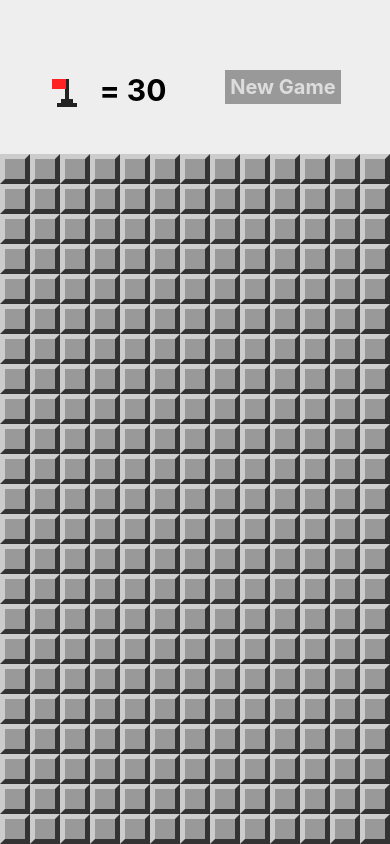
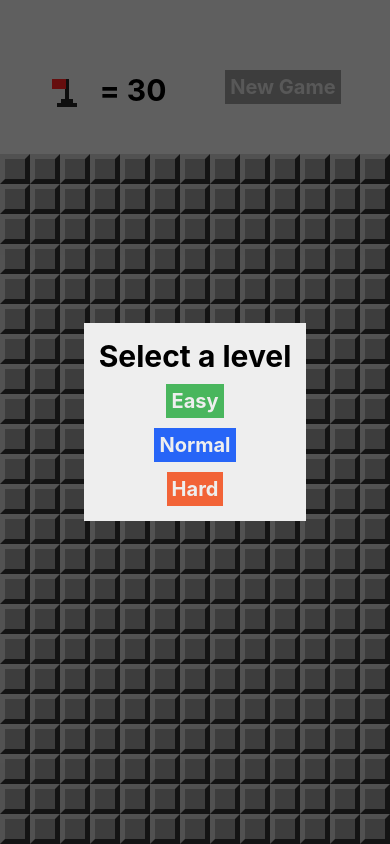
Before and after one commit to allanmn/react-native-mines, a React Native app: screen / in a window 390 px wide. Both pictures are taken after a click on the element 64 px from the left and 92 px from the top of the page. Built offline with nearby package versions, Linux system fonts and the light colour scheme.

Commit message:
level selection

```diff
--- a/App.js
+++ b/App.js
@@ -13,6 +13,7 @@
 } from "./src/logic";
 import MineField from "./src/components/MineField";
 import Header from "./src/components/Header";
+import LevelSelection from "./src/screens/LevelSelection";
 
 export default class App extends Component {
   constructor(props) {
@@ -34,6 +35,7 @@
       board: createMinedBoard(rows, cols, this.minesAmount()),
       won: false,
       lost: false,
+      showLevelSelection: false,
     };
   };
 
@@ -67,14 +69,25 @@
     this.setState({ board, won });
   };
 
+  onLevelSelected = (level) => {
+    params.difficultLevel = level;
+    this.setState(this.createState());
+  };
+
   render() {
     // console.log(this.state.board)
     return (
       <View style={styles.container}>
+        <LevelSelection
+          isVisible={this.state.showLevelSelection}
+          onLevelSelected={this.onLevelSelected}
+          onCancel={() => this.setState({ showLevelSelection: false })}
+        />
         <Header
           onNewGame={() => {
             this.setState(this.createState());
           }}
+          onFlagPress={() => this.setState({ showLevelSelection: true })}
           flagsLeft={this.minesAmount() - flagsUsed(this.state.board)}
         />
         <View style={styles.board}>
--- /dev/null
+++ b/src/screens/LevelSelection.js
@@ -0,0 +1,74 @@
+import React from "react";
+import { Modal, StyleSheet, Text, TouchableOpacity, View } from "react-native";
+
+export default (props) => {
+  return (
+    <Modal
+      onRequestClose={props.onCancel}
+      visible={props.isVisible}
+      animationType="slide"
+      transparent={true}
+    >
+      <View style={styles.frame}>
+        <View style={styles.container}>
+          <Text style={styles.title}>Select a level</Text>
+          <TouchableOpacity
+            style={[styles.button, styles.bgEasy]}
+            onPress={() => props.onLevelSelected(0.1)}
+          >
+            <Text style={styles.buttonLabel}>Easy</Text>
+          </TouchableOpacity>
+          <TouchableOpacity
+            style={[styles.button, styles.bgNormal]}
+            onPress={() => props.onLevelSelected(0.2)}
+          >
+            <Text style={styles.buttonLabel}>Normal</Text>
+          </TouchableOpacity>
+          <TouchableOpacity
+            style={[styles.button, styles.bgHard]}
+            onPress={() => props.onLevelSelected(0.3)}
+          >
+            <Text style={styles.buttonLabel}>Hard</Text>
+          </TouchableOpacity>
+        </View>
+      </View>
+    </Modal>
+  );
+};
+
+const styles = StyleSheet.create({
+  frame: {
+    flex: 1,
+    alignItems: "center",
+    justifyContent: "center",
+    backgroundColor: "rgba(0,0,0,0.6)",
+  },
+  container: {
+    backgroundColor: "#EEE",
+    alignItems: "center",
+    justifyContent: "center",
+    padding: 15,
+  },
+  title: {
+    fontSize: 30,
+    fontWeight: "bold",
+  },
+  button: {
+    marginTop: 10,
+    padding: 5,
+  },
+  buttonLabel: {
+    fontSize: 20,
+    color: "#EEE",
+    fontWeight: "bold"
+  },
+  bgEasy: {
+    backgroundColor: '#49b65d',
+  },
+  bgNormal: {
+    backgroundColor: '#2765F7',
+  },
+  bgHard: {
+    backgroundColor: '#F26337',
+  }
+});
```
